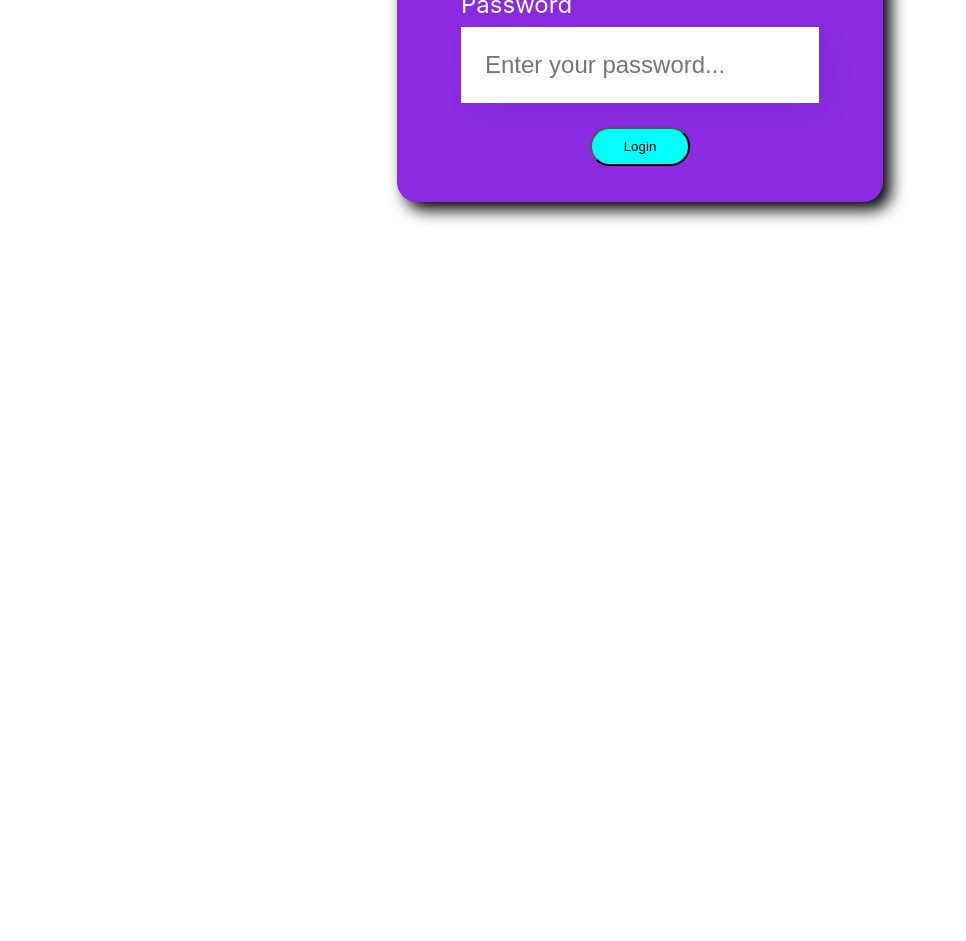
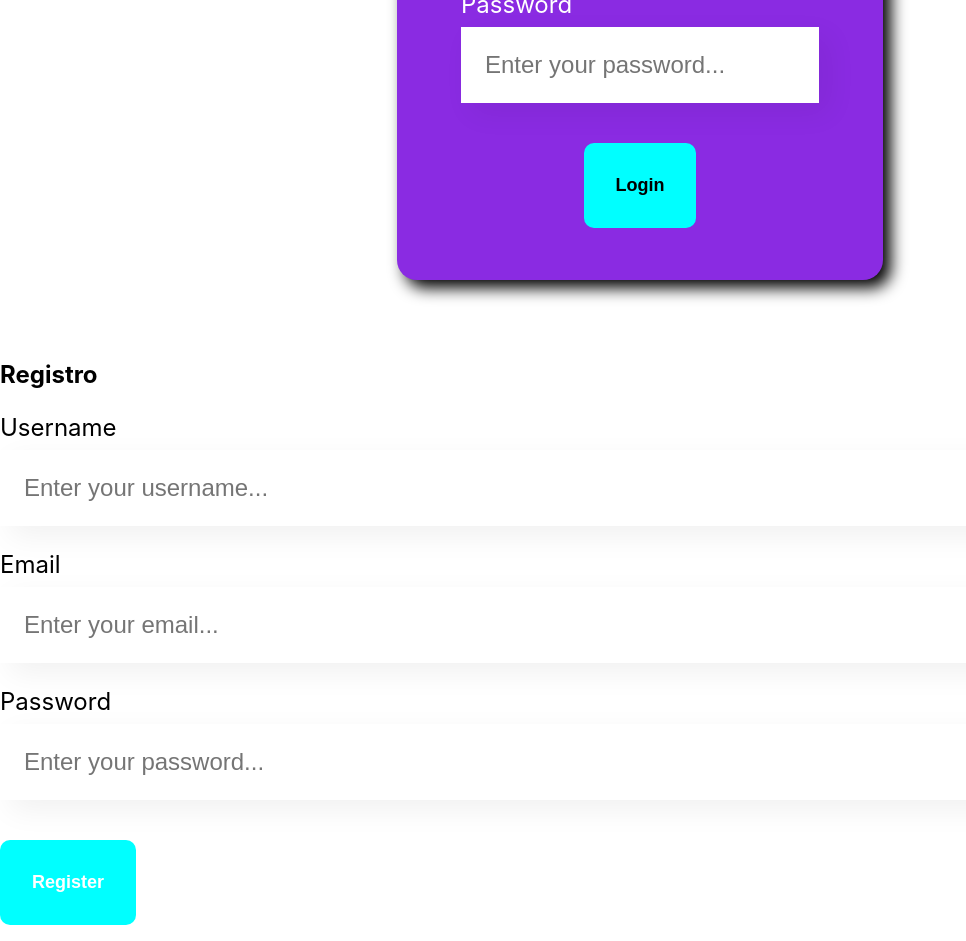
Before and after one commit to mdhenriques/desafio3-modalgr-frontend, a React (Create React App) app: page / in a window 1280 px wide. Shown: the part 380-1321 px from the top of the page, without its empty margins (0-966 px from the left). Before the commit the page ends 800 px from the top, so only its background shows below. Built offline with nearby package versions, Linux system fonts and the light colour scheme.

Commit message:
Finalizando componente RegistrationForm

```diff
--- a/package.json
+++ b/package.json
@@ -6,6 +6,7 @@
     "@testing-library/jest-dom": "^5.17.0",
     "@testing-library/react": "^13.4.0",
     "@testing-library/user-event": "^13.5.0",
+    "axios": "^1.5.0",
     "react": "^18.2.0",
     "react-dom": "^18.2.0",
     "react-scripts": "5.0.1",
--- a/src/App.js
+++ b/src/App.js
@@ -1,10 +1,12 @@
 import Form from './components/Form';
+import RegistrationForm from './components/RegistrationForm';
 
 
 function App() {
   return (
     <div className="App">
       <Form />
+      <RegistrationForm />
     </div>
   );
 }
--- /dev/null
+++ b/src/components/Button/Button.css
@@ -0,0 +1,15 @@
+.button {
+    background-color: aqua;
+    border-radius: 10px;
+    font-weight: 700;
+    font-size: 18px;
+    padding: 32px;
+    border: none;
+    cursor: pointer;
+    color: white;
+    margin: 16px 0;
+}
+
+.button:hover {
+    color: brown;
+}
--- /dev/null
+++ b/src/components/Button/index.js
@@ -0,0 +1,13 @@
+import './Button.css'
+
+
+
+const Button = (props) => {
+    return (
+        <button className='button'>
+            {props.children}
+        </button>
+    )
+}
+
+export default Button
--- a/src/components/Form/Form.css
+++ b/src/components/Form/Form.css
@@ -16,9 +16,6 @@
     align-items: center;
 }
 
-.form button {
-    width: 100px;
-    padding: 10px;
-    background-color: aqua;
-    border-radius: 60px;
+.form Button {
+    color: black;
 }
--- a/src/components/Form/index.js
+++ b/src/components/Form/index.js
@@ -1,15 +1,51 @@
+import { useState } from 'react';
+import Button from '../Button';
 import TextField from '../TextField'
+import axios from 'axios'
 import './Form.css'
 
 
 const Form = () => {
+
+    const [username, setUsername] = useState('')
+    const [password, setPassword] = useState('')
+
+    const onSave = async (event) => {
+        event.preventDefault();
+
+        try {
+            const response = await axios.post('http://localhost:6969/auth', {
+                username: username,
+                password: password
+            });
+
+            console.log('Resposta da requisição =>', response.data);
+        } catch (error) {
+            console.error('Erro na requisição =>', error);
+        }
+
+        console.log('Form foi submetido =>', username, password)
+    }
+
     return (
         <section className="form">
-            <form>
+            <form onSubmit={onSave}>
                 <h2>Enter your credentials</h2>
-                <TextField label="Username" placeholder="Enter your username..." />
-                <TextField label="Password" placeholder="Enter your password..." />
-                <button>Login</button>
+                <TextField
+                    label="Username"
+                    placeholder="Enter your username..."
+                    inputValue={username}
+                    onAlter={value => setUsername(value)}
+                />
+                <TextField
+                    label="Password"
+                    placeholder="Enter your password..."
+                    inputValue={password}
+                    onAlter={value => setPassword(value)}
+                />
+                <Button>
+                    Login
+                </Button>
             </form>
         </section>
     )
--- /dev/null
+++ b/src/components/RegistrationForm/index.js
@@ -0,0 +1,50 @@
+import Button from '../Button';
+import TextField from '../TextField';
+import './RegistrationForm.css'
+import React, { useState } from 'react'
+
+const RegistrationForm = () => {
+
+    const [username, setUsername] = useState('');
+    const [email, setEmail] = useState('');
+    const [password, setPassword] = useState('');
+
+    const onSave = async (event) => {
+        event.preventDefault();
+
+        console.log('Form foi submetido =>', username, email, password);
+    }
+
+
+    return (
+        <div>
+
+            <form onSubmit={onSave}>
+                <h2>Registro</h2>
+                <TextField
+                    label="Username"
+                    placeholder="Enter your username..."
+                    inputValue={username}
+                    onAlter={value => setUsername(value)}
+                />
+                <TextField
+                    label="Email"
+                    placeholder="Enter your email..."
+                    inputValue={email}
+                    onAlter={value => setEmail(value)}
+                />
+                <TextField
+                    label="Password"
+                    placeholder="Enter your password..."
+                    inputValue={password}
+                    onAlter={value => setPassword(value)}
+                />
+                <Button>
+                    Register
+                </Button>
+            </form>
+        </div>
+    );
+};
+
+export default RegistrationForm;
--- a/src/components/TextField/index.js
+++ b/src/components/TextField/index.js
@@ -1,10 +1,20 @@
+import { useState } from 'react'
 import './TextField.css'
 
 const TextField = (props) => {
+
+    //let inputValue = ''
+
+
+
+    const onType = (event) => {
+        props.onAlter(event.target.value)
+    }
+
     return (
         <div className="text-field">
             <label>{props.label}</label>
-            <input placeholder={props.placeholder}/>
+            <input value={props.inputValue} onChange={onType} placeholder={props.placeholder}/>
         </div>
     )
 }
```
Also changed, not shown: src/components/RegistrationForm/RegistrationForm.css (added), 1 other file (tests, documents, lock files or other folders).
